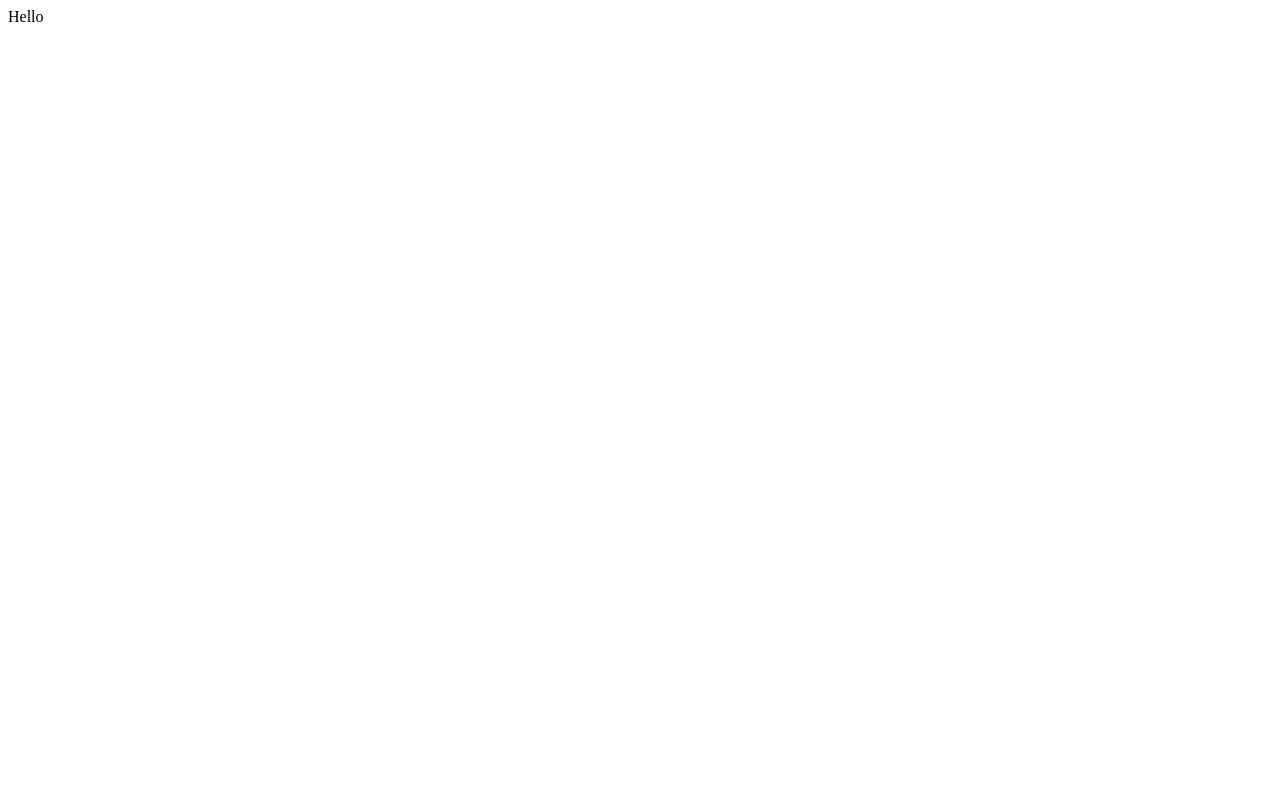
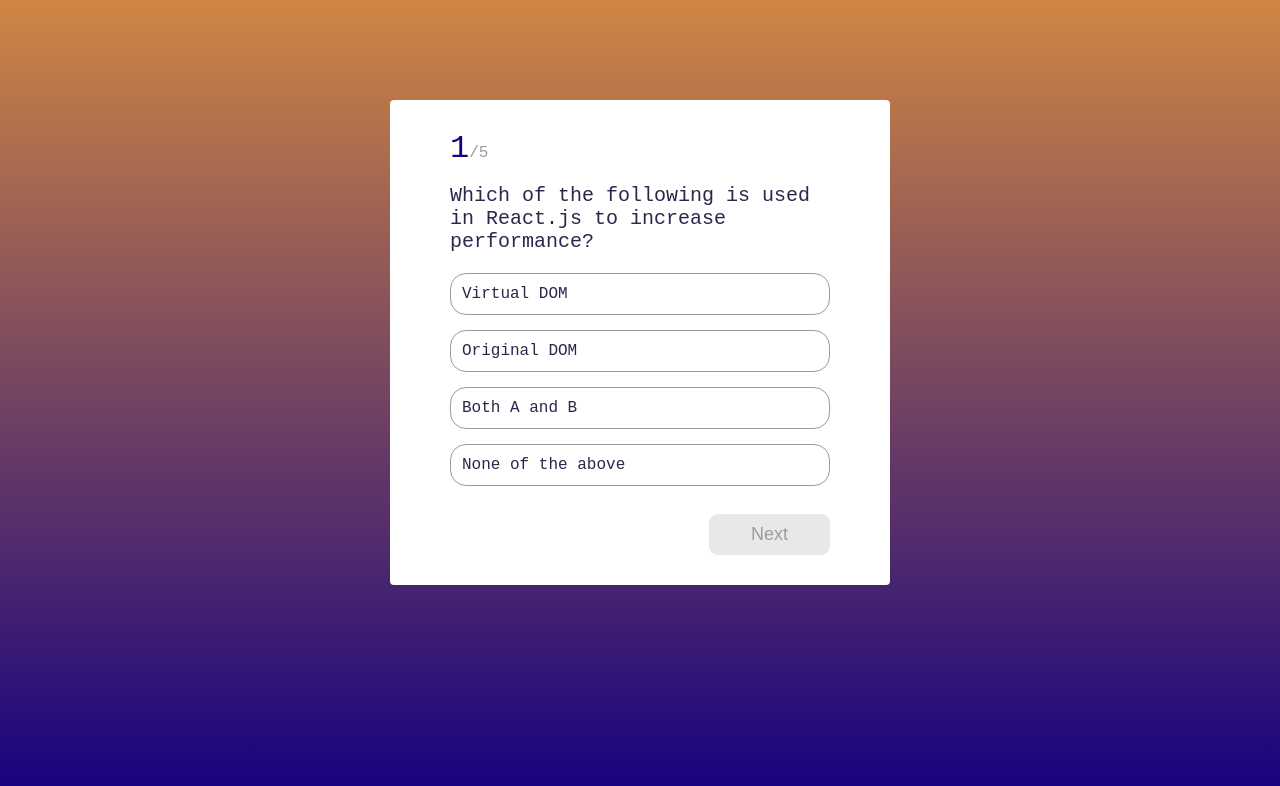
Before and after one commit to YeChanGoo/BorderPass-TK, a React (Vite) app: page / in a window 1280 px wide. Shown: the top 786 px of the page. Built offline with nearby package versions, Linux system fonts and the light colour scheme.

Commit message:
feat: functionality finsihed

```diff
--- a/package.json
+++ b/package.json
@@ -11,7 +11,8 @@
   },
   "dependencies": {
     "react": "^18.2.0",
-    "react-dom": "^18.2.0"
+    "react-dom": "^18.2.0",
+    "sass": "^1.66.1"
   },
   "devDependencies": {
     "@types/react": "^18.2.15",
--- a/src/App.tsx
+++ b/src/App.tsx
@@ -1,7 +1,10 @@
+import Quiz from "./Quiz";
+import { jsQuizz } from "./constants";
+
 function App() {
   return (
     <>
-      <div className='App'>Hello</div>
+      <Quiz questions={jsQuizz.questions} />
     </>
   );
 }
--- a/src/Quiz.tsx
+++ b/src/Quiz.tsx
@@ -1,3 +1,92 @@
-const Quiz = () => {};
+import { useState } from "react";
+import { resultInitialState } from "./constants";
+
+const Quiz = ({ questions }) => {
+  const [currentQuestion, setCurrentQuestion] = useState(0);
+  const [answerIdx, setanswerIdx] = useState(null);
+  const [answer, setAnswer] = useState(null);
+  const [result, setResult] = useState(resultInitialState);
+  const [showResult, setShowResult] = useState(false);
+
+  const { question, choices, correctAnswer } = questions[currentQuestion];
+
+  const onAnswerClick = (answer, index) => {
+    setanswerIdx(index);
+    if (answer === correctAnswer) {
+      setAnswer(true);
+    } else {
+      setAnswer(false);
+    }
+  };
+
+  const onClickNext = () => {
+    setanswerIdx(null);
+    setResult((prev) =>
+      answer
+        ? {
+            ...prev,
+            score: prev.score + 5,
+            correctAnswers: prev.correctAnswers + 1,
+          }
+        : { ...prev, wrongAnswers: prev.wrongAnswers + 1 }
+    );
+
+    if (currentQuestion !== questions.length - 1) {
+      setCurrentQuestion((prev) => prev + 1);
+    } else {
+      setCurrentQuestion(0);
+      setShowResult(true);
+    }
+  };
+
+  const onTryAgain = () => {
+    setResult(resultInitialState);
+    setShowResult(false);
+  };
+
+  return (
+    <div className='quiz-container'>
+      {!showResult ? (
+        <>
+          <span className='active-question-no'>{currentQuestion + 1}</span>
+          <span className='total-question'>/{questions.length}</span>
+          <h2>{question}</h2>
+          <ul>
+            {choices.map((answer, index) => (
+              <li
+                onClick={() => onAnswerClick(answer, index)}
+                key={answer}
+                className={answerIdx === index ? "selected-answer" : null}>
+                {answer}
+              </li>
+            ))}
+          </ul>
+          <div className='footer'>
+            <button onClick={onClickNext} disabled={answerIdx === null}>
+              {currentQuestion === questions.length - 1 ? "Finish" : "Next"}
+            </button>
+          </div>
+        </>
+      ) : (
+        <div className='result'>
+          <h3>Result</h3>
+          <p>
+            Total Questions: <span>{questions.length}</span>
+          </p>
+          <p>
+            Total QuScoreestions: <span>{result.score}</span>
+          </p>
+          <p>
+            Correct Answers: <span>{result.correctAnswers}</span>
+          </p>
+          <p>
+            Wrong Answers: <span>{result.wrongAnswers}</span>
+          </p>
+          <button onClick={onTryAgain}>Try again</button>
+        </div>
+      )}
+    </div>
+  );
+};
 
 export default Quiz;
--- /dev/null
+++ b/src/constants.ts
@@ -0,0 +1,57 @@
+export const jsQuizz = {
+  questions: [
+    {
+      question:
+        "Which of the following is used in React.js to increase performance?",
+      choices: [
+        "Virtual DOM",
+        "Original DOM",
+        "Both A and B",
+        "None of the above",
+      ],
+      type: "MCQs",
+      correctAnswer: "Virtual DOM",
+    },
+    {
+      question: "What is ReactJS?",
+      choices: [
+        "Server-side framework",
+        "User Interface framework",
+        "both a and b",
+        "None of the above",
+      ],
+      type: "MCQs",
+      correctAnswer: "User Interface framework",
+    },
+    {
+      question:
+        "Identify the one which is used to pass data to components from outside",
+      choices: ["Render with arguments", "setState", "PropTypes", "props"],
+      type: "MCQs",
+      correctAnswer: "props",
+    },
+    {
+      question: "In which language is React.js written?",
+      choices: ["Python", "Java", "C#", "JavaScript"],
+      type: "MCQs",
+      correctAnswer: "JavaScript",
+    },
+    {
+      question: "What is Babel?",
+      choices: [
+        "JavaScript interpreter",
+        "JavaScript transpiler",
+        "JavaScript compiler",
+        "None of the above",
+      ],
+      type: "MCQs",
+      correctAnswer: "JavaScript compiler",
+    },
+  ],
+};
+
+export const resultInitialState = {
+  score: 0,
+  correctAnswers: 0,
+  wrongAnswers: 0,
+};
--- /dev/null
+++ b/src/index.scss
@@ -0,0 +1,109 @@
+$primary: #150080;
+$accent: #d08642;
+$bg: #ffffff;
+$bg-accent: #e7e8e9;
+$disabled: #9c9c9c;
+$foreground: #2d264b;
+
+body {
+  font-family: monospace;
+  background: linear-gradient(0deg, $primary 0.03%, $accent);
+  color: $foreground;
+  display: flex;
+  justify-content: center;
+  margin: 0 auto;
+  padding: 0 30px;
+  height: 100vh;
+}
+
+.quiz-container {
+  width: 500px;
+  background: $bg;
+  border-radius: 4px;
+  margin-top: 100px;
+  padding: 30px 60px;
+  box-sizing: border-box;
+
+
+  .active-question-no {
+    font-size: 32px;
+    font-weight: 500;
+    color: $primary;
+  }
+
+  .total-question {
+    font-size: 16px;
+    font-weight: 500;
+    color: $disabled;
+  }
+
+  h2 {
+    font-size: 20px;
+    font-weight: 500;
+    margin: 0.2;
+  }
+
+  ul {
+    margin-top: 20px;
+    margin-left: -40px;
+
+    li {
+      text-decoration: none;
+      list-style: none;
+      color: $foreground;
+      font-size: 16px;
+      background: $bg;
+      border: 1px solid $disabled;
+      border-radius: 16px;
+      padding: 11px;
+      margin-top: 15px;
+      cursor: pointer;
+    }
+
+    .selected-answer {
+      background: $primary;
+      border: 1px solid $accent;
+      color: $bg;
+    }
+  }
+
+  .footer {
+    display: flex;
+    justify-content: flex-end;
+  }
+  button {
+    background: linear-gradient(0deg, $primary 0.03%, $accent);
+    border-radius: 9px;
+    font-size: 18px;
+    color: $bg;
+    padding: 10px 42px;
+    outline: none;
+    border: none;
+    margin-top: 15px;
+    cursor: pointer;
+
+    &:disabled {
+      background: $bg-accent;
+      color: $disabled;
+      cursor: not-allowed;
+    }
+  }
+
+  .result {
+    text-align: center;
+    h3 {
+      font-size: 24px;
+      letter-spacing: 1.4px;
+      text-align: center;
+    }
+    p {
+      font-size: 16px;
+      font-weight: 500;
+
+      span {
+        color: $primary;
+        font-size: 22px;
+      }
+    }
+  }
+}
```
Also changed, not shown: src/main.tsx (+7 -7 lines), src/index.css (deleted), 1 other file (tests, documents, lock files or other folders).
